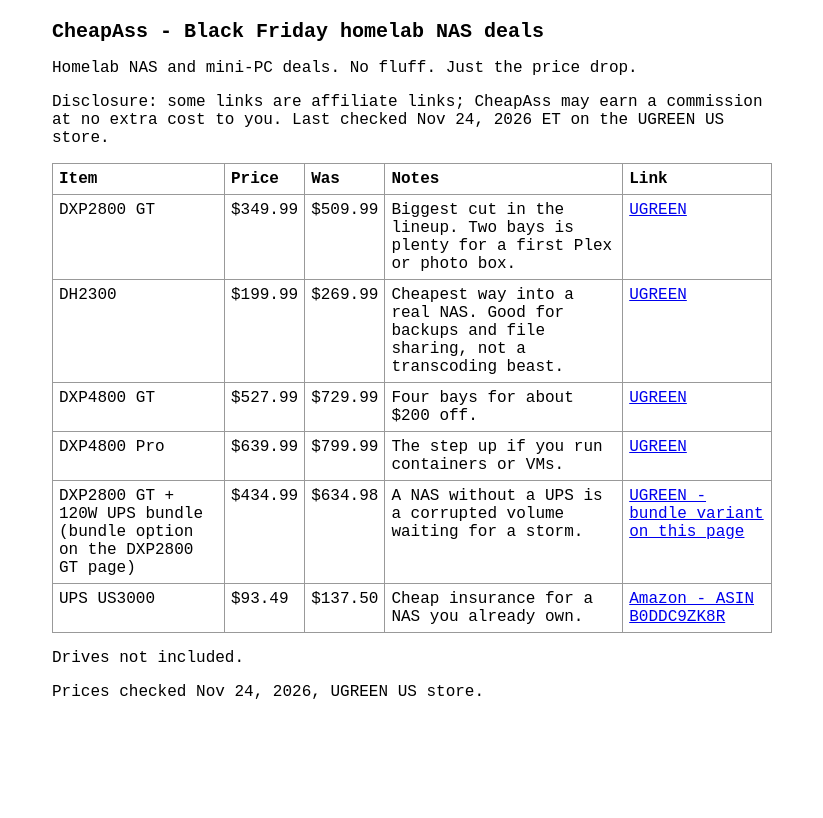
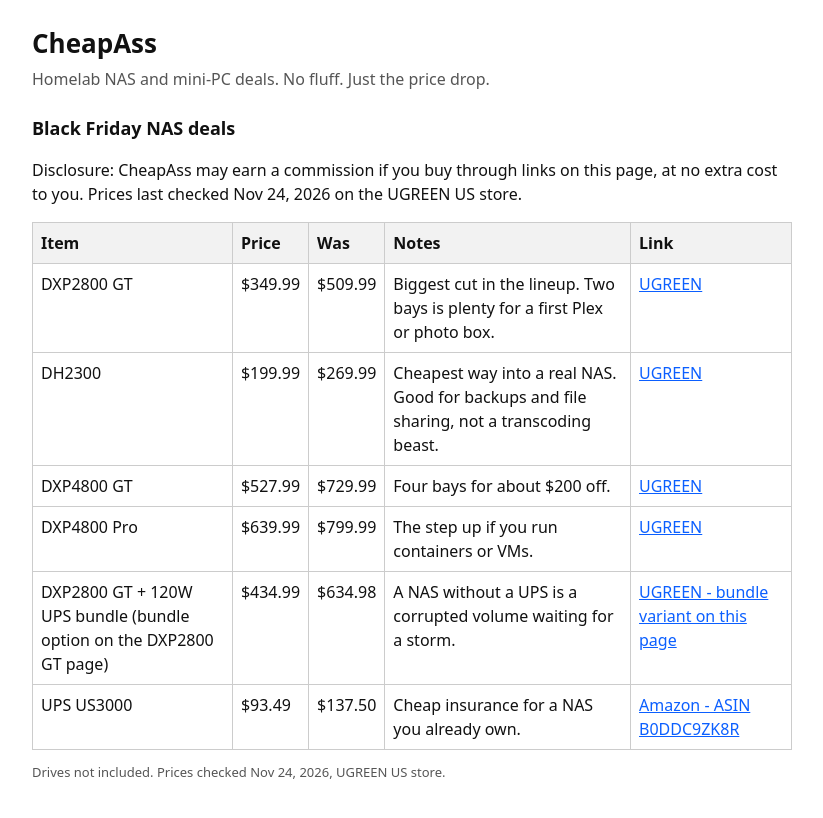
Before and after one commit to mrdooter-ctrl/cheapass, a plain HTML site: page index.html in a window 1280 px wide. Shown: the whole page, without its empty margins (228-1051 px from the left). Drawn offline with Linux system fonts and the light colour scheme.

Commit message:
Clean up page for Awin signup: drop placeholder verification tag, fix disclosure, cleaner styling

```diff
--- a/index.html
+++ b/index.html
@@ -2,14 +2,25 @@
 <html lang="en">
 <head>
 <meta charset="utf-8">
-<meta name="verification" content="Awin">
+<meta name="viewport" content="width=device-width, initial-scale=1">
 <title>CheapAss - Black Friday homelab NAS deals</title>
-<style>body{font-family:monospace,monospace;max-width:720px;margin:20px auto;padding:0 12px}h1{font-size:20px}table{border-collapse:collapse}td,th{border:1px solid #999;padding:6px;text-align:left;vertical-align:top}</style>
+<style>
+body{font-family:system-ui,-apple-system,"Segoe UI",Roboto,sans-serif;max-width:760px;margin:0 auto;padding:24px 16px;color:#111;line-height:1.5}
+h1{font-size:26px;margin:0 0 4px}
+.sub{color:#555;margin:0 0 20px}
+h2{font-size:18px;margin:24px 0 8px}
+table{border-collapse:collapse;width:100%}
+td,th{border:1px solid #ccc;padding:8px;text-align:left;vertical-align:top}
+th{background:#f2f2f2}
+a{color:#0b5fff}
+.small{color:#555;font-size:13px}
+</style>
 </head>
 <body>
-<h1>CheapAss - Black Friday homelab NAS deals</h1>
-<p>Homelab NAS and mini-PC deals. No fluff. Just the price drop.</p>
-<p>Disclosure: some links are affiliate links; CheapAss may earn a commission at no extra cost to you. Last checked Nov 24, 2026 ET on the UGREEN US store.</p>
+<h1>CheapAss</h1>
+<p class="sub">Homelab NAS and mini-PC deals. No fluff. Just the price drop.</p>
+<h2>Black Friday NAS deals</h2>
+<p>Disclosure: CheapAss may earn a commission if you buy through links on this page, at no extra cost to you. Prices last checked Nov 24, 2026 on the UGREEN US store.</p>
 <table>
 <tr><th>Item</th><th>Price</th><th>Was</th><th>Notes</th><th>Link</th></tr>
 <tr><td>DXP2800 GT</td><td>$349.99</td><td>$509.99</td><td>Biggest cut in the lineup. Two bays is plenty for a first Plex or photo box.</td><td><a href="https://ai.ugreen.com/products/ugreen-nasync-dxp2800-gt-2-bay-nas-storage">UGREEN</a></td></tr>
@@ -19,7 +30,6 @@
 <tr><td>DXP2800 GT + 120W UPS bundle (bundle option on the DXP2800 GT page)</td><td>$434.99</td><td>$634.98</td><td>A NAS without a UPS is a corrupted volume waiting for a storm.</td><td><a href="https://ai.ugreen.com/products/ugreen-nasync-dxp2800-gt-2-bay-nas-storage">UGREEN - bundle variant on this page</a></td></tr>
 <tr><td>UPS US3000</td><td>$93.49</td><td>$137.50</td><td>Cheap insurance for a NAS you already own.</td><td><a href="https://www.amazon.com/dp/B0DDC9ZK8R">Amazon - ASIN B0DDC9ZK8R</a></td></tr>
 </table>
-<p>Drives not included.</p>
-<p>Prices checked Nov 24, 2026, UGREEN US store.</p>
+<p class="small">Drives not included. Prices checked Nov 24, 2026, UGREEN US store.</p>
 </body>
 </html>
```
